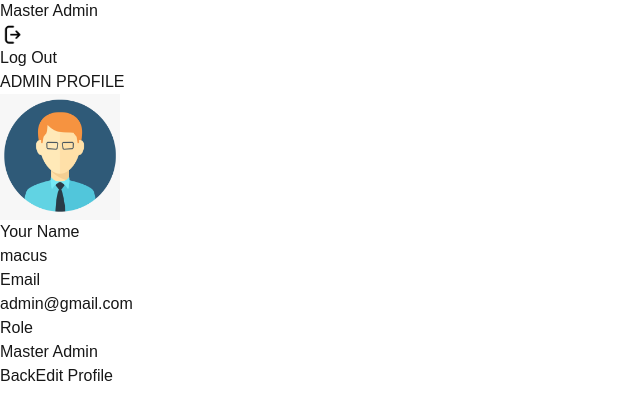
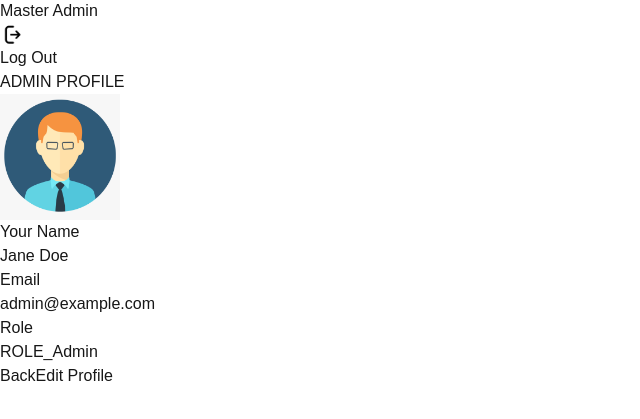
Before and after one commit to CosmosDever/marong-web, a Next.js app: page /admin/adminprofile/1 in a window 1280 px wide. Shown: the part 301-720 px from the top of the page, without its empty margins (0-640 px from the left). Built offline with nearby package versions, Linux system fonts and the light colour scheme.

Commit message:
mockup path

```diff
--- a/src/app/admin/adminprofile/[id]/page.tsx
+++ b/src/app/admin/adminprofile/[id]/page.tsx
@@ -3,38 +3,75 @@
 import { useParams, useRouter } from "next/navigation";
 import Sidebar from "../../../component/sidebar";
 import Image from "next/image";
+import { useState, useEffect } from "react";
 import admin from "../../../assets/admin.png";
 
-const mockupUser = [
-  { id: 1, email:"admin@gmail.com", name: "macus", role: "Master Admin", picture: admin },
-  { id: 2, email:"admin@gmail.com", name: "boss", role: "Admin", picture: admin },
-  { id: 3, email:"admin@gmail.com", name: "adam", role: "Admin", picture: admin },
-  { id: 4, email:"admin@gmail.com", name: "eva", role: "Admin", picture: admin },
-  { id: 5, email:"admin@gmail.com", name: "john", role: "Admin", picture: admin },
-];
+interface User {
+  id: number;
+  picture: any;
+  gmail: string;
+  fullName: string;
+  role: string;
+}
 
 export default function AdminProfile() {
   const params = useParams();
   const router = useRouter();
   const userId = Number(params?.id);
 
-  const user = mockupUser.find((user) => user.id === userId);
+  const [user, setUser] = useState<User | null>(null);
+  const [loading, setLoading] = useState(true);
+  const [error, setError] = useState(false);
+
+  useEffect(() => {
+    const fetchUser = async () => {
+      try {
+        const response = await fetch(`/api/admin/${userId}`);
+        const result = await response.json();
+
+        if (response.ok && result.status === "success") {
+          setUser(result.data);
+        } else {
+          setError(true);
+        }
+      } catch (err) {
+        console.error("Error fetching user data:", err);
+        setError(true);
+      } finally {
+        setLoading(false);
+      }
+    };
+
+    fetchUser();
+  }, [userId]);
 
   const handleCardClick = (id: number) => {
     router.push(`/admin/edit/${id}`);
   };
+
   const handleCancel = () => {
-    router.push(`/admin`);
+    router.back();
   };
 
-  if (!user) {
+  if (loading) {
+    return (
+      <div className="flex bg-blue-100 h-screen text-black">
+        <Sidebar />
+        <div className="flex-1 flex items-center justify-center text-xl font-bold">
+          <p>Loading...</p>
+        </div>
+      </div>
+    );
+  }
+
+  if (error || !user) {
     return (
       <div className="flex bg-blue-100 h-screen text-black">
         <Sidebar />
         <div className="flex-1 flex flex-col items-center justify-center text-xl font-bold">
           <p>User not found!</p>
           <button
-            onClick={() => router.back()}
+            onClick={handleCancel}
             className="mt-4 px-4 py-2 bg-blue-500 text-white rounded hover:bg-blue-700"
           >
             Go Back
@@ -65,18 +102,18 @@ export default function AdminProfile() {
                 <div>
                   <label className="block text-gray-700 font-medium mb-2">Your Name</label>
                   <p className="w-full border border-gray-300 rounded-md px-4 py-2">
-                    {user.name || "Not Available"}
+                    {user.fullName || "Not Available"}
                   </p>
                 </div>
                 <div>
                   <label className="block text-gray-700 font-medium mb-2">Email</label>
                   <p className="w-full border border-gray-300 rounded-md px-4 py-2">
-                    {user.email || "Not Available"}
+                    {user.gmail || "Not Available"}
                   </p>
                 </div>
                 <div>
                   <label className="block text-gray-700 font-medium mb-2">Role</label>
-                  <p className="w-full border border-gray-300 rounded-md px-4 py-2 ">
+                  <p className="w-full border border-gray-300 rounded-md px-4 py-2">
                     {user.role || "Not Available"}
                   </p>
                 </div>
@@ -91,7 +128,7 @@ export default function AdminProfile() {
               </button>
               <button
                 onClick={() => handleCardClick(user.id)}
-                className=" mt-10 py-2 px-6 text-sm text-white bg-blue-500 hover:bg-blue-700 rounded-lg"
+                className="mt-10 py-2 px-6 text-sm text-white bg-blue-500 hover:bg-blue-700 rounded-lg"
               >
                 Edit Profile
               </button>
--- a/src/app/admin/page.tsx
+++ b/src/app/admin/page.tsx
@@ -5,7 +5,7 @@ import Sidebar from "../component/sidebar";
 import Image from "next/image";
 import admin from "../assets/admin.png";
 
-const mockupUser = [
+const mockupUser: any = [
     { id: 1, name: "macus", role: "Master Admin", picture: admin },
     { id: 2, name: "boss", role: "Admin", picture: admin },
     { id: 3, name: "adam", role: "Admin", picture: admin },
--- /dev/null
+++ b/src/app/api/admin/[id]/route.ts
@@ -0,0 +1,50 @@
+import { NextRequest, NextResponse } from "next/server";
+import admin from "../../../assets/admin.png";
+
+// Mock data
+const mockAdminData = [
+  {
+    id: 1,
+    picture: admin,
+    fullName: "Jane Doe",
+    gmail: "admin@example.com",
+    password: "$2a$10$WWIIXVeEp84wH8RqbM0Z1.jycfkQOaEnkA/U1SUIVZDJ0258lHa2e",
+    birthday: "1990-01-01",
+    gender: "Male",
+    telephone: "849874867",
+    role: "ROLE_Admin",
+  },
+  {
+    id: 2,
+    picture: admin,
+    fullName: "John Smith",
+    gmail: "john@example.com",
+    password: "$2a$10$WWIIXVeEp84wH8RqbM0Z1.jycfkQOaEnkA/U1SUIVZDJ0258lHa2e",
+    birthday: "1995-02-01",
+    gender: "Female",
+    telephone: "849874123",
+    role: "ROLE_Admin",
+  },
+];
+
+interface Params {
+  id: string;
+}
+
+
+export async function GET(req: NextRequest, context: { params: Params }) {
+  const { id } = await context.params;
+
+  const numericId = parseInt(id, 10);
+
+  const user = mockAdminData.find((admin) => admin.id === numericId);
+
+  if (!user) {
+    return NextResponse.json(
+      { status: "error", message: "User not found" },
+      { status: 404 }
+    );
+  }
+
+  return NextResponse.json({ status: "success", data: user });
+}
```
Also changed, not shown: src/app/api/admin/[id]/edit/route.ts (added), src/app/api/admin/all/route.ts (added). Lines whose indentation alone changed are shown as unchanged.
